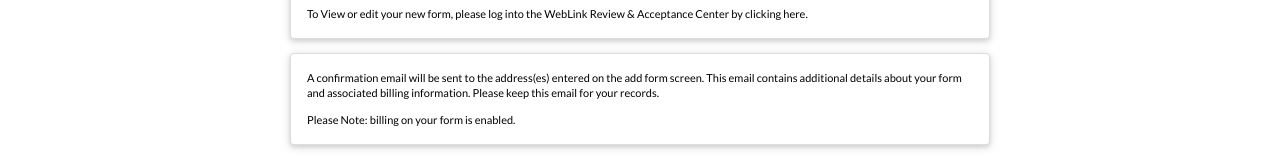
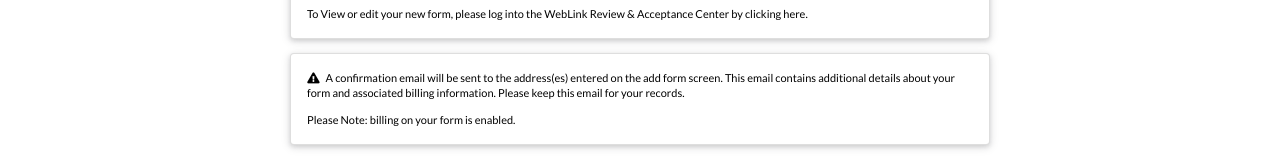
Before and after one commit to danielFrancisOlivieri/softerwareLandingPage, a plain HTML site: page index.html in a window 1280 px wide. Shown: the part 457-614 px from the top of the page. Drawn offline with nearby package versions, Linux system fonts and the light colour scheme.

Commit message:
exclamation triangle

```diff
--- a/index.html
+++ b/index.html
@@ -87,7 +87,7 @@
 
 
         <div class="ui raised text container segment">
-        <p> A confirmation email will be sent to the address(es) entered on the add form screen. This email contains additional details about your form and associated billing information. Please keep this email for your records. </p>
+        <p> <i class="exclamation triangle icon"></i> A confirmation email will be sent to the address(es) entered on the add form screen. This email contains additional details about your form and associated billing information. Please keep this email for your records. </p>
         <p> Please Note: billing on your form is enabled. </p>
     </div>
 
```
